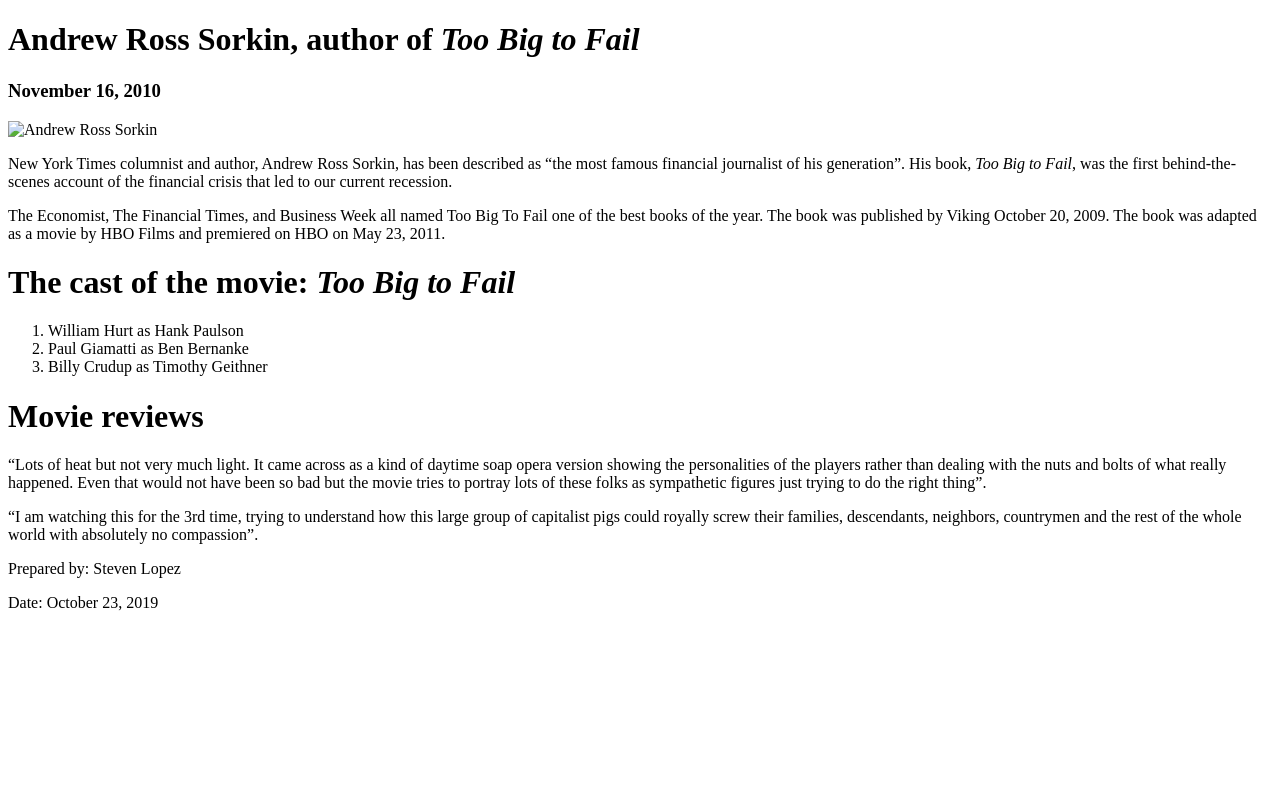
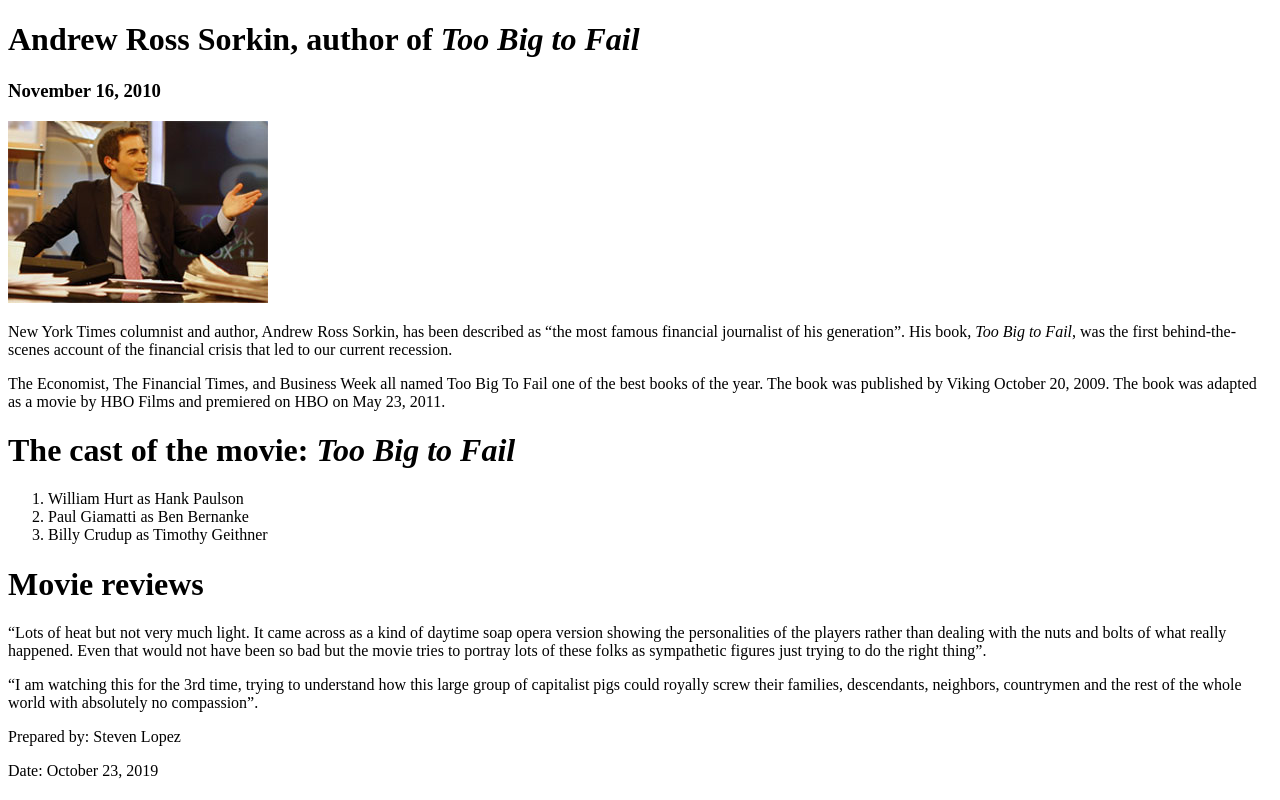
Before and after one commit to sal38njit/A09, a plain HTML site: page index.html in a window 1280 px wide. Drawn offline with Linux system fonts and the light colour scheme; the site is published under a folder, as on GitHub Pages, so addresses that start at the root find nothing.

Commit message:
Update index.html

```diff
--- a/index.html
+++ b/index.html
@@ -10,7 +10,7 @@
 	<header>
 		<h1>Andrew Ross Sorkin, author of <i>Too Big to Fail</i></h1>
 		<h3>November 16, 2010</h3>
-		<img src="/images/sorkin_desk260.jpg" alt="Andrew Ross Sorkin" width ="260">
+		<img src="images/sorkin_desk260.jpg" alt="Andrew Ross Sorkin" width ="260">
 	</header>
 
 	<main>
```
